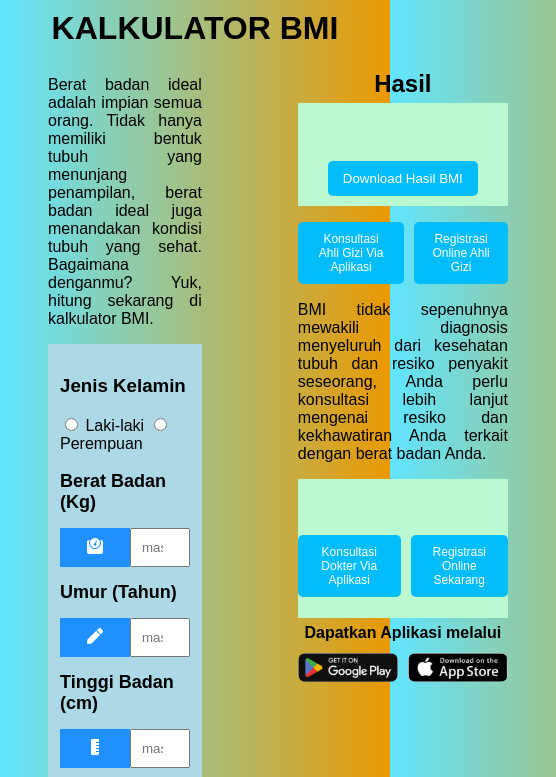
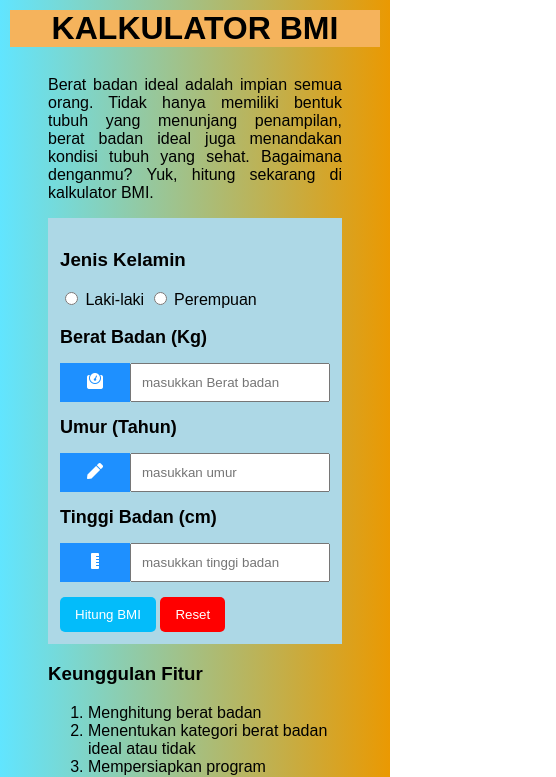
Before and after one commit to revou-fundamental-course/5-aug-24-BaraAbdi11219, a plain HTML site: page index.html in a window 390 px wide. Both pictures are taken after a click on the button "Reset". Shown: the top 777 px of the page, 556 px wide, since content can reach past the window. Drawn offline with Linux system fonts and the light colour scheme.

Commit message:
update comment

```diff
--- a/css/styles.css
+++ b/css/styles.css
@@ -1,6 +1,4 @@
-.title{
-    text-align: center;
-}
+/* css */
 body {
   font-family: Arial, Helvetica, sans-serif;
   max-width: 1200px;
@@ -8,22 +6,31 @@ body {
   background: linear-gradient(to right, rgb(97, 229, 255),rgb(234, 153, 2));
   color: #000;
 }
+
 header{
   margin: auto 10px;
   height: 2px;
 }
+
+.title{
+  text-align: center;
+  margin-top: 10px;
+  margin-bottom: 5px;
+  background-color: rgb(245, 179, 92);
+}
 main{
   display: flex;
+}
 
-}
 aside{
   padding: 48px;
 }
-
+/* mengatur form */
 form{
   padding: 12px;
   background-color: lightblue;
 }
+
 p{
   text-align: justify;
   size: 14px;
@@ -66,7 +73,6 @@ p{
   font-weight: 500;
   cursor: pointer;
   transition: background-color .3s ease-in-out;
-
 }
 .btn:hover {
   background-color: #136767;
@@ -81,11 +87,7 @@ p{
 .btn-reset:hover {
   background-color: #c3c2c2;
 }
-  .title{
-    text-align: center;
-    margin-top: 10px;
-    margin-bottom: 5px;
-  }
+
 /* mengatur Hasil */
 .sub-container {
   background-color: rgb(187, 250, 209);
@@ -108,9 +110,11 @@ p{
   margin: 10px 0 20px;
   font-size: 15px;
 }
+
 .suggestion{
   margin-bottom: 0px;
 }
+
 .advice{
   margin: 0px;
 }
@@ -135,8 +139,6 @@ p{
 .list-risk {
   list-style: none;
   text-align: center;
-
-
 }
 
 .download-app {
@@ -174,3 +176,19 @@ footer a {
   text-decoration: none;
   font-weight: bold;
 }
+
+/* pengaturan device */
+@media only screen and (max-width: 480px) {
+  main{
+    flex-direction: column; /* Mengatur agar kontainer input dan output sejajar pada tampilan desktop */
+    justify-content: space-around; /* Mengatur agar kontainer input dan output sejajar pada tampilan desktop */
+  }
+
+  .containerawal, .containerakhir {
+      width: 45%; /* Mengatur agar kontainer input dan output memiliki lebar yang sama pada tampilan desktop */
+  }
+
+  .containerawal {
+      margin-right: 12px; /* Menambahkan jarak antara input dan output container */
+  }
+}
--- a/index.html
+++ b/index.html
@@ -12,7 +12,8 @@
         <h1 class="title">KALKULATOR BMI</h1>
     </header>
     <main>
-        <aside>
+    <!-- awal tampilan kiri -->
+        <aside class="container_awal">
             <article>
                 <p>Berat badan ideal adalah impian semua orang. Tidak hanya memiliki bentuk tubuh yang menunjang penampilan, berat badan ideal juga menandakan kondisi tubuh yang sehat. Bagaimana denganmu? Yuk, hitung sekarang di kalkulator BMI.</p>
             </article>
@@ -36,18 +37,16 @@
                         <i class="fas fa-pen icon"></i>
                         <input class="input-field" type="number" placeholder="masukkan umur" id="age">
                     </div>
-                    <label class="input" for="tinggi badan">Tinggi Badan (cm)</label><br>
+                    <label class="input" for="">Tinggi Badan (cm)</label><br>
                     <div class="input-container">
                         <i class="fas fa-ruler-vertical icon"></i>
                         <input class="input-field" type="number" placeholder="masukkan tinggi badan" id="height">
                     </div>
                 </div>
-
                 <div>
                     <button type="button" class="btn" onclick="calculateBMI()">Hitung BMI</button>
-                    <button type="reset" class="btn bg-reset">Reset</button>
+                    <button type="button" class="btn bg-reset" onclick="resetbmi()">Reset</button>
                 </div>
-
             </form>
             <article>
                 <h3>Keunggulan Fitur</h3>
@@ -60,8 +59,10 @@
                 <p>Kalkulator akan memberi Anda gambaran tentang perbandingan berat badan Anda dengan nilai umum, yaitu Indeks Massa Tubuh (BMI).</p>
             </article>
         </aside>
+    <!-- akhir tampilan kiri -->
 
-        <aside>
+    <!-- awal tampilan kanan -->
+        <aside class="containerakhir">
             <section id="result" class="container d-hidden">
                 <h2 class="title">Hasil</h2>
                 <div class="sub-container mb-1">
@@ -78,9 +79,9 @@
                         <button class="btn">Konsultasi Ahli Gizi Via Aplikasi</button>
                         <button class="btn">Registrasi Online Ahli Gizi</button>
                     </div>
-                  <p>
-                    BMI tidak sepenuhnya mewakili diagnosis menyeluruh dari kesehatan tubuh dan resiko penyakit seseorang, Anda perlu konsultasi lebih lanjut mengenai resiko dan kekhawatiran Anda terkait dengan berat badan Anda.
-                  </p>
+                    <article>
+                        <p>BMI tidak sepenuhnya mewakili diagnosis menyeluruh dari kesehatan tubuh dan resiko penyakit seseorang, Anda perlu konsultasi lebih lanjut mengenai resiko dan kekhawatiran Anda terkait dengan berat badan Anda</p>
+                    </article>
                 </div>
                 <div class="sub-container paragraph">
                     <h6 id="risk-title" class="risk-title" ></h6>
@@ -99,10 +100,13 @@
                 </div>
             </section>
         </aside>
+        <!-- akhir tampilan kanan -->
     </main>
+    <!-- bagian footer -->
     <footer>
         <p>Dibuat dan didesain oleh <a href="https://www.instagram.com/bara_nugrohooo/">Bara Abdi Nugroho</a></p>
     </footer>
+    <!-- akhir footer -->
     <script src="js\scripts.js"></script>
 </body>
 </html>
--- a/js/scripts.js
+++ b/js/scripts.js
@@ -29,7 +29,6 @@
         document.getElementById("risk-title").innerHTML = "Beberapa penyakit yang berasal dari UNDERWEIGHT";
         document.getElementById("list-risk").innerHTML = "<li>Kekurangan gizi</li><li>Gangguan pertumbuhan</li><li>Sistem kekebalan tubuh lemah</li><li>Gangguan kesuburan</li>";
 
-
     }else if(bmi<25){
         document.getElementById("result-title").innerHTML = "NORMAL";
         document.getElementById("result-desc").innerHTML = "Berat Badan Anda Normal";
@@ -56,7 +55,20 @@
         document.getElementById("risk-title").innerHTML = "Beberapa penyakit yang berasal dari OBESITAS";
         document.getElementById("list-risk").innerHTML = "<li>Penyakit Jantung</li><li>Stroke</li><li>Kanker</li><li>Masalah Pencernaan</li>";
     }
-
-
-
 }
+//membuat reset
+function resetbmi(){
+    document.getElementById('weight').value = '';
+    document.getElementById('height').value = '';
+    document.getElementById('age').value = '';
+    document.getElementById('male').checked = false;
+    document.getElementById('female').checked = false;
+    document.getElementById('result-title').textContent = '';
+    document.getElementById('result-bmi').textContent = '';
+    document.getElementById('result-desc').textContent = '';
+    document.getElementById('result-text').textContent = '';
+    document.getElementById('suggestion-text').textContent = '';
+    document.getElementById('advice-text').textContent = '';
+    document.getElementById('risk-title').textContent = '';
+    document.getElementById('list-risk').textContent = '';
+}
```
Lines whose indentation alone changed are shown as unchanged.
